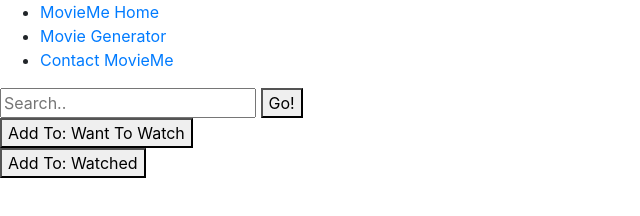
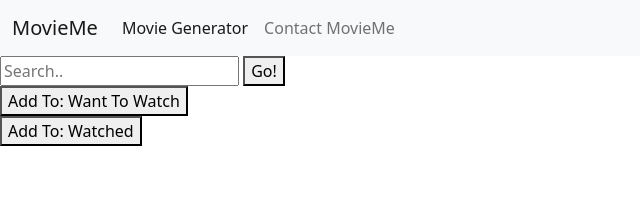
Before and after one commit to olyviahix/GroupProject1, a plain HTML site: page HTML/index.html in a window 1280 px wide. Shown: the whole page, without its empty margins (0-640 px from the left). Drawn offline with nearby package versions, Linux system fonts and the light colour scheme; files whose address does not match are found by name.

Commit message:
updated HTML to join

```diff
--- a/HTML/index.html
+++ b/HTML/index.html
@@ -7,24 +7,37 @@
         <title>Movie Me</title>
         <meta name="description" content="">
         <meta name="viewport" content="width=device-width, initial-scale=1">
-        <link rel="stylesheet" href="https://stackpath.bootstrapcdn.com/bootstrap/4.4.1/css/bootstrap.min.css"
-         integrity="sha384-Vkoo8x4CGsO3+Hhxv8T/Q5PaXtkKtu6ug5TOeNV6gBiFeWPGFN9MuhOf23Q9Ifjh"
-         crossorigin="anonymous"/>
+        <link href="https://cdn.jsdelivr.net/npm/bootstrap@5.2.3/dist/css/bootstrap.min.css" rel="stylesheet" integrity="sha384-rbsA2VBKQhggwzxH7pPCaAqO46MgnOM80zW1RWuH61DGLwZJEdK2Kadq2F9CUG65" crossorigin="anonymous">
+        <script src="https://cdn.jsdelivr.net/npm/bootstrap@5.2.3/dist/js/bootstrap.bundle.min.js" integrity="sha384-kenU1KFdBIe4zVF0s0G1M5b4hcpxyD9F7jL+jjXkk+Q2h455rYXK/7HAuoJl+0I4" crossorigin="anonymous"></script>
+        <link rel="stylesheet" href="../CSS/movieApp.css"/>
     </head>
     <body>
+        <nav class="navbar navbar-expand-md bg-light my-navbar">
+            <div class="container-fluid">
+              <a class="navbar-brand" href="#">MovieMe</a>
+              <button class="navbar-toggler" type="button" data-bs-toggle="collapse" data-bs-target="#navbarNav" aria-controls="navbarNav" aria-expanded="false" aria-label="Toggle navigation">
+                <span class="navbar-toggler-icon"></span>
+              </button>
+              <div class="collapse navbar-collapse" id="navbarNav">
+                <ul class="navbar-nav">
+                  <li class="nav-item">
+                    <a class="nav-link active" aria-current="page" href="#">Movie Generator</a>
+                  </li>
+                  <li class="nav-item">
+                    <a class="nav-link" href="/HTML/contact.html">Contact MovieMe</a>
+                  </li>
+                </ul>
+              </div>
+            </div>
+        </nav>
     <div id="movieNavBar" class="">
-    <div>
-            <ul>
-                <li> <a href="index.html">MovieMe Home</a></li>
-                <li> <a href="movieGenerator.html">Movie Generator</a></li>
-                <li> <a href="contact.html">Contact MovieMe</a></li>
 
-            </ul>
-        </div>
         <div>
             <div class="searchButton">
             <input type="text" placeholder="Search.." id="search">
             <button type="submit">Go!</button>
+
+
         </div>
         <div>
             <div class="addToWant" id="addToWant">
```
